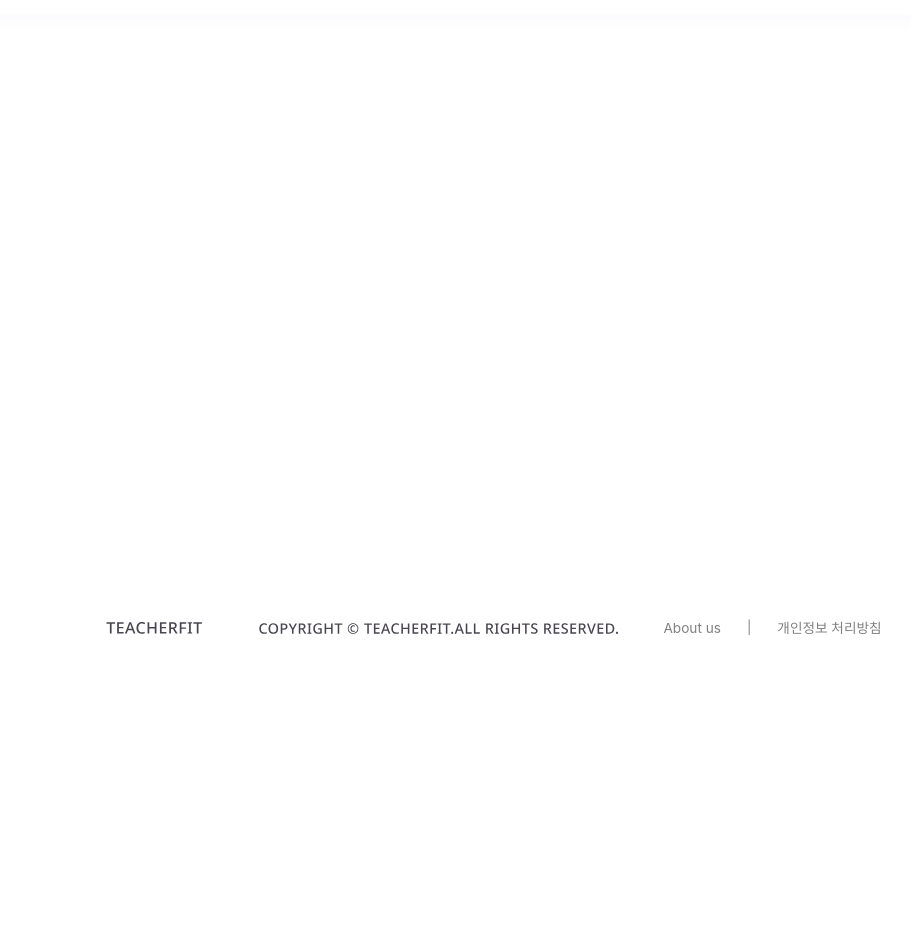
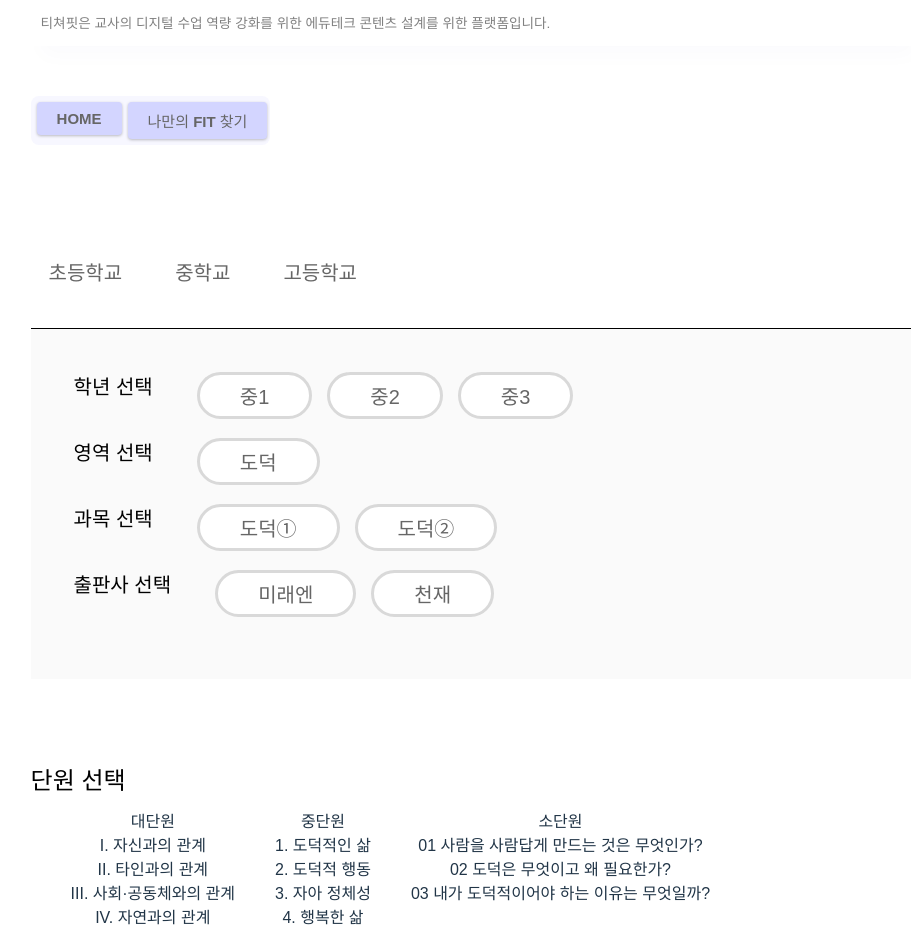
Before and after one commit to Teacher-fit/Frontend, a React (Vite) app: page / in a window 1280 px wide. Shown: the part 132-1059 px from the top of the page, without its empty margins (162-1073 px from the left). Before the commit the page ends 800 px from the top, so only its background shows below. Built offline with nearby package versions, Linux system fonts and the light colour scheme.

Commit message:
style: home 화면 ver.0.1

```diff
--- /dev/null
+++ b/GlobalStyles.ts
@@ -0,0 +1,10 @@
+import { createGlobalStyle } from 'styled-components';
+
+export const GlobalStyle = createGlobalStyle`
+  body {
+    background-color: #ffffff !important; /* 항상 흰색 배경 */
+    margin: 0;
+    padding: 0;
+    font-family: 'Arial', sans-serif;
+  }
+`;
--- a/src/App.tsx
+++ b/src/App.tsx
@@ -1,12 +1,14 @@
 //import { useState } from 'react'
 import './App.css'
 import { BrowserRouter, Route, Routes } from 'react-router-dom'
+import { GlobalStyle } from '../GlobalStyles'
 
 import Home from './pages/Home'
 
 function App() {
   return (
     <>
+      <GlobalStyle />
       <BrowserRouter>
         <Routes>
           <Route path="/" element={<Home />} />
--- a/src/components/Footer.style.ts
+++ b/src/components/Footer.style.ts
@@ -2,9 +2,10 @@ import styled from 'styled-components'
 
 export const FooterContainer = styled.p`
   left: 0;
-  position: fixed;
   bottom: 0;
   width: 100%;
+  background-color: #ffffff;
+  margin-top: 187px;
 `;
 
 export const DivContents = styled.div`
@@ -34,5 +35,5 @@ export const DivLogoZone = styled.div`
 
 export const ImgLogo = styled.img`
   margin-right: 0px;
-  transform: scale(0.8);
+  transform: scale(0.7);
 `
--- a/src/components/Footer.tsx
+++ b/src/components/Footer.tsx
@@ -14,9 +14,10 @@ const Footer = () => {
             src={Copyright}
             alt="copyrightCOPYRIGHT ©️ TEACHERFIT.ALL RIGHTS RESERVED"
           />
-          <p style={{ fontSize: '1.05em', marginRight: '26px' }}>About us</p>
-          <p style={{ marginRight: '26px' }}>|</p>
-          <p style={{ fontSize: '1.05em' }}>개인정보 처리방침</p>
+          <p style={{ marginRight: '50px' }}>|</p>
+          <p style={{ fontSize: '1.07em', marginRight: '40px', whiteSpace: 'nowrap'}}>About us</p>
+          <p style={{ marginRight: '50px' }}>|</p>
+          <p style={{ fontSize: '1.05em', whiteSpace: 'nowrap' }}>개인정보 처리방침</p>
         </S.DivLogoZone>
       </S.DivContents>
     </S.FooterContainer>
--- a/src/components/Header.style.ts
+++ b/src/components/Header.style.ts
@@ -2,7 +2,6 @@ import styled from 'styled-components'
 
 export const Header = styled.header`
   padding-top: 66px;
-  position: fixed;
   left: 0;
   top: 0;
   width: 100%;
--- /dev/null
+++ b/src/components/SearchBox.style.ts
@@ -0,0 +1,6 @@
+import styled from 'styled-components'
+
+export const SearchContainer = styled.div`
+  width: 100%;
+
+`;
--- /dev/null
+++ b/src/components/SearchBox.tsx
@@ -0,0 +1,11 @@
+import React from 'react'
+import * as S from './SearchBox.style'
+
+const SearchBox = () => {
+  return(
+    <S.SearchContainer>
+
+    </S.SearchContainer>
+  )
+}
+export default SearchBox;
--- a/src/pages/Home.style.ts
+++ b/src/pages/Home.style.ts
@@ -2,7 +2,182 @@ import styled from 'styled-components'
 
 export const Root = styled.div`
   background-color: white;
-  height: 100%;
+  min-height: 100vh;  /* Viewport Height, 화면 전체 높이 */
+  display: flex;
+  flex-direction: column;  /* Column으로 쌓이도록 설정 */
+`
+
+export const Menu = styled.div`
+  /* layout */
+  display: inline-flex;
+  padding: 6px;
+  align-items: flex-start;
+  text-align: center;
+  gap: 6px;
+  margin: 0;
+  margin-bottom: 100px;
+  margin-top: 50px;
+  width: 227px;
+  font-size: 16px;
+
+  /* Style */
+  border-radius: 8px;
+  border: var(--sds-size-stroke-border) solid #D3D5FF;
+  opacity: var(--sds-size-stroke-border);
+  background: #F7F7FF;
+`;
+
+export const MenuCategory = styled.button`
+  background-color: #D3D5FF;
+  font-size: 15px;
+  color: #666;
+  border: none;
+  border-radius: 4px;
+  padding: 8px 20px;
+  white-space: nowrap;
+  font-weight: bold;
+  transition: transform 0.3s linear;
+  box-shadow: 0px 1px 3px 0px rgba(0, 0, 0, 0.25);
+  -webkit-appearance: none;
+  -moz-appearance: none;
+  appearance: none;
+
+  &:hover {
+    background-color: #ffffff;
+    color: #000000 ;
+    border: 0;
+  }
+
+  &.active {
+    background-color:#ffffff;
+    color: #000000;
+    border: none;
+    outline: none;
+  }
+
+  &.focus{
+    outline: none;
+    border: none;
+  }
+`;
+
+
+export const SchoolMenu = styled.div`
+  display: flex;
+  margin-left: 0px;
+  text-align: left;
+  margin-bottom: 30px;
+`;
+
+export const SchoolCategory = styled.button`
+  background-color: #ffffff;
+  font-size: 20px;
+  color: #666;
+  border: none;
+  border-radius: 40px;
+  padding: 12px 18px;
+  white-space: nowrap;
+  font-weight: bold;
+  margin-right: 17px;
+  transition: transform 0.5s linear;
+
+  &:hover {
+    background-color: #4049f4;
+    color: #ffffff ;
+    border: 0;
+    box-shadow: 0px 1px 3px 0px rgba(0, 0, 0, 0.25);
+  }
+
+  &.active {
+    background-color: #4049f4;
+    color: #ffffff;
+    border: none;
+    outline: none;
+    box-shadow: 0px 1px 3px 0px rgba(0, 0, 0, 0.25);
+  }
+
+  &.focus{
+    outline: none;
+    border: none;
+  }
+`;
+
+export const SearchBox = styled.div`
+  background-color: #fafafa;
+  padding: 43px;
+
+  border-color: #000000;
+  border-style: solid;
+  border-width: 1px 0px 0px 0px;;
+  margin-bottom: 89px;
+`;
+
+export const FilterMenu = styled.div`
+  display: flex;
+  margin-bottom: 19px;
+`;
+
+export const Label = styled.p`
+  margin-right: 44px;
+  margin-top: 0px;
+  margin-bottom: 0px;
+  font-size: 20px;
+  color: #000000;
+`;
+
+export const FilterCategory = styled.button`
+  background-color: #ffffff;
+  border-radius: 40px;
+  padding: 6px 40px;
+  margin-right: 15px;
+  font-size: 20px;
+  border: solid #D9D9D9;
+  color: #666666;
+  transition: transform 0.5s linear;
+
+  &:hover, &:active {
+    font-weight: bold;
+    color: #ffffff;
+    border: solid #6E75F5;
+    background-color: #6E75F5; /* background-color가 변경되도록 수정 */
+  }
+`;
+
+export const Heading = styled.h1`
+  font-size: 24px;
+  color: black; /* 텍스트가 명확하게 보이는 색상 */
+  margin: 0;
+  padding: 0;
+  text-align: left;
+`;
+
+export const Fit = styled.span`
+  color: #4049F4; /* 파란색으로 강조 */
+  font-weight: bold; /* 강조된 텍스트 */
+`;
+
+export const OlContainer = styled.div`
+  display: flex;
+`;
+
+export const Ol = styled.ol`
+  list-style-type: none;
+`;
+
+export const InputBox = styled.input`
   width: 100%;
-  top: 0;
-`
+  height: 130px;
+  border-radius: 8px;
+  background-color: #F7F7FF;
+  border: solid #D3D5FF;
+  margin-top: 23px;
+  padding: 16px;
+  font-size: 18px;
+
+  &::placeholder {
+    position: relative;
+    top: -50px;  /* placeholder 텍스트를 위로 이동 */
+    line-height: 1.2; /* 줄 간격 조절 */
+    color: #B3B3B3;
+  }
+`;
--- a/src/pages/Home.tsx
+++ b/src/pages/Home.tsx
@@ -2,12 +2,76 @@ import React from 'react'
 import * as S from './Home.style'
 import Header from '../components/Header'
 import Footer from '../components/Footer'
+import SearchBox from '../components/SearchBox'
 
 const Home = () => {
   return (
     <S.Root>
       <Header />
+      <S.Menu>
+        <S.MenuCategory>HOME</S.MenuCategory>
+        <S.MenuCategory>나만의 FIT 찾기</S.MenuCategory>
+      </S.Menu>
+      <S.SchoolMenu>
+        <S.SchoolCategory>초등학교</S.SchoolCategory>
+        <S.SchoolCategory>중학교</S.SchoolCategory>
+        <S.SchoolCategory>고등학교</S.SchoolCategory>
+      </S.SchoolMenu>
+      <S.SearchBox>
+        <S.FilterMenu>
+          <S.Label>학년 선택</S.Label>
+          <S.FilterCategory>중1</S.FilterCategory>
+          <S.FilterCategory>중2</S.FilterCategory>
+          <S.FilterCategory>중3</S.FilterCategory>
+        </S.FilterMenu>
+        <S.FilterMenu>
+          <S.Label>영역 선택</S.Label>
+          <S.FilterCategory>도덕</S.FilterCategory>
+        </S.FilterMenu>
+        <S.FilterMenu>
+          <S.Label>과목 선택</S.Label>
+          <S.FilterCategory>도덕①</S.FilterCategory>
+          <S.FilterCategory>도덕②</S.FilterCategory>
+        </S.FilterMenu>
+        <S.FilterMenu>
+          <S.Label>출판사 선택</S.Label>
+          <S.FilterCategory>미래엔</S.FilterCategory>
+          <S.FilterCategory>천재</S.FilterCategory>
+        </S.FilterMenu>
+      </S.SearchBox>
 
+      <S.Heading>단원 선택</S.Heading>
+      <S.OlContainer>
+        <S.Ol>
+          <li>대단원</li>
+          <li>I. 자신과의 관계</li>
+          <li>II. 타인과의 관계</li>
+          <li>III. 사회·공동체와의 관계</li>
+          <li>IV. 자연과의 관계</li>
+        </S.Ol>
+        <S.Ol>
+          <li>중단원</li>
+          <li>1. 도덕적인 삶</li>
+          <li>2. 도덕적 행동</li>
+          <li>3. 자아 정체성</li>
+          <li>4. 행복한 삶</li>
+          <li>5. 행복한 삶</li>
+        </S.Ol>
+        <S.Ol>
+          <li>소단원</li>
+          <li style={{ backgroundColor: '3B31FF' }}>
+            01 사람을 사람답게 만드는 것은 무엇인가?
+          </li>
+          <li>02 도덕은 무엇이고 왜 필요한가?</li>
+          <li>03 내가 도덕적이어야 하는 이유는 무엇일까?</li>
+        </S.Ol>
+      </S.OlContainer>
+      <SearchBox />
+
+      <S.Heading>
+        나만의<S.Fit> fit</S.Fit>
+      </S.Heading>
+      <S.InputBox placeholder="수업 설계에 필요한 추가 요청사항이 있다면 여기에 작성해 주세요." />
       <Footer />
     </S.Root>
   )
```
